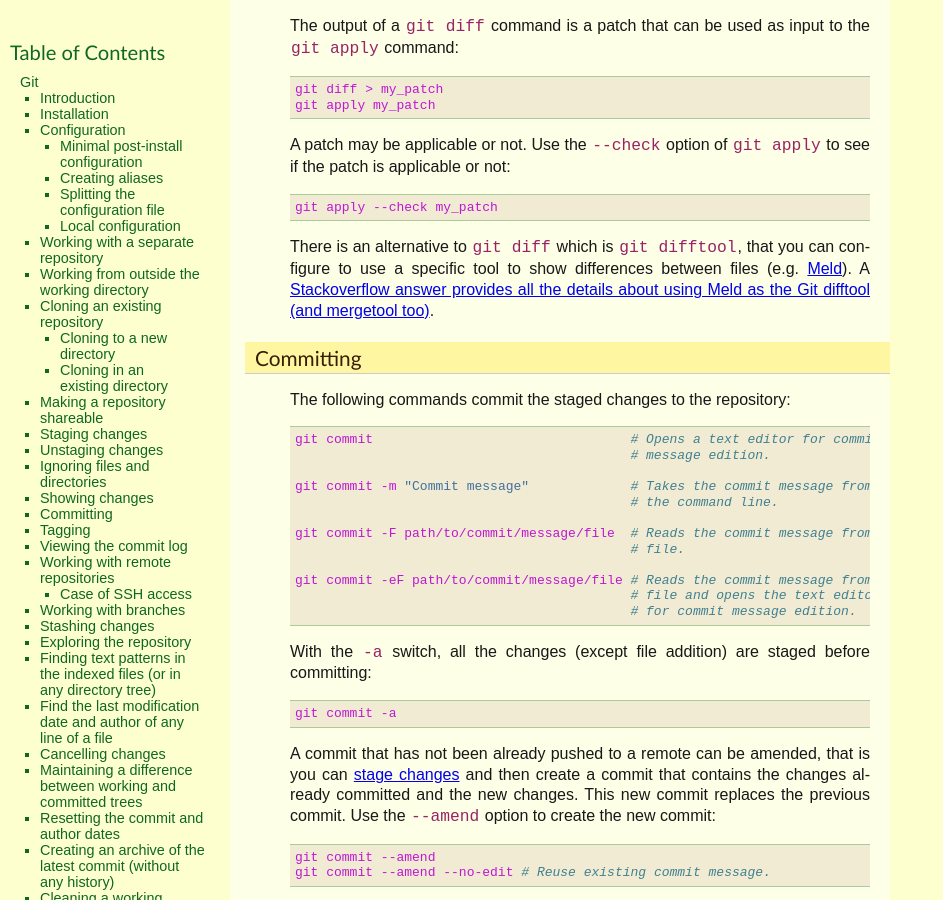
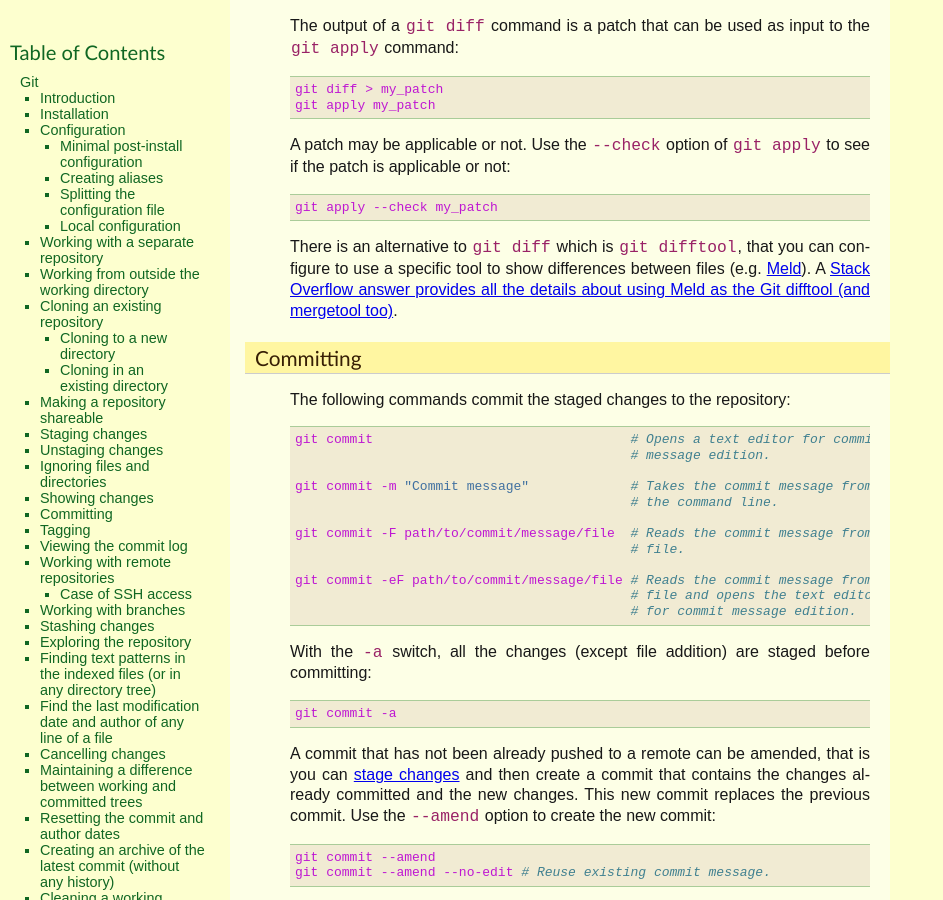
Before and after one commit to thierr26/thierr26_personal_notes_sphinx_sources, a Sphinx documentation site: the page built from source/git.rst, in a window 1280 px wide and 900 px high, scrolled down 8172 px. Shown: the whole window, without its empty margins (0-943 px from the left). Built offline with Sphinx 7.4.7, drawn with Linux system fonts in a browser that asks for light colours; some of the changed text lies outside the part shown.

Commit message:
Fix/update some link titles and URLs

```diff
--- a/source/debian_apps_install.rst
+++ b/source/debian_apps_install.rst
@@ -641,7 +641,7 @@
 
   rsvg-convert -f pdf -o $$o $$i
 
-(See `this Stackoverflow answer <https://tex.stackexchange.com/a/698032>`_.)
+(See `this Stack Exchange answer <https://tex.stackexchange.com/a/698032>`_.)
 
 If you want to change the configured PDF viewer, you can do it via the Tools |
 Preferences menu dialog box, File Handling | File formats section. I choose
--- a/source/email_with_nmh_and_other_cli_programs.rst
+++ b/source/email_with_nmh_and_other_cli_programs.rst
@@ -38,7 +38,7 @@
 
 This page gives the various actions I had to take to be able to receive and
 send emails using the nmh command-line programs. Filtering the incoming
-messages with `Bogofilter <http://bogofilter.sourceforge.net/>`_ (anti-spam
+messages with `Bogofilter <http://bogofilter.sourceforge.io/>`_ (anti-spam
 filter) is also covered. Some basic commands for message management (deletion,
 search) are also provided. Of course, nmh programs have many options that are
 not covered here. Please refer to the `nmh man pages
--- a/source/git.rst
+++ b/source/git.rst
@@ -507,7 +507,7 @@
 
 There is an alternative to ``git diff`` which is ``git difftool``, that you can
 configure to use a specific tool to show differences between files (e.g. `Meld
-<https://meldmerge.org>`_). A `Stackoverflow answer provides all the details
+<https://meldmerge.org>`_). A `Stack Overflow answer provides all the details
 about using Meld as the Git difftool (and mergetool too)
 <https://stackoverflow.com/questions/34119866/setting-up-and-using-meld-as-your-git-difftool-and-mergetool>`_.
 
@@ -803,7 +803,7 @@
 scheme to use. The following links should help:
 
 * `What are some examples of commonly used practices for naming git branches?
-  (a stack overflow answer by Phil Hord)
+  (a Stack Overflow answer by Phil Hord)
   <https://stackoverflow.com/questions/273695/what-are-some-examples-of-commonly-used-practices-for-naming-git-branches/6065944#6065944>`_
 * `4 branching workflows for Git
   <https://medium.com/@patrickporto/4-branching-workflows-for-git-30d0aaee7bf>`_
@@ -868,10 +868,9 @@
   git merge --squash branch_name # A "git commit" command is needed after that
                                  # to actually create a merge commit.
 
-You can also merge without commiting (just staging) to have the
-opportunity to check the result before actually commiting. Use the `--no-ff`
-and `--no-commit` options. (See this `Stack
-Overflow question about a git merge "dry run" option
+You can also merge without commiting (just staging) to have the opportunity to
+check the result before actually commiting. Use the `--no-ff` and `--no-commit`
+options. (See this `Stack Overflow question about a git merge "dry run" option
 <https://stackoverflow.com/questions/501407/is-there-a-git-merge-dry-run-option>`_.)
 
 Delete the local branch named "branch_name" with one of the following
```
